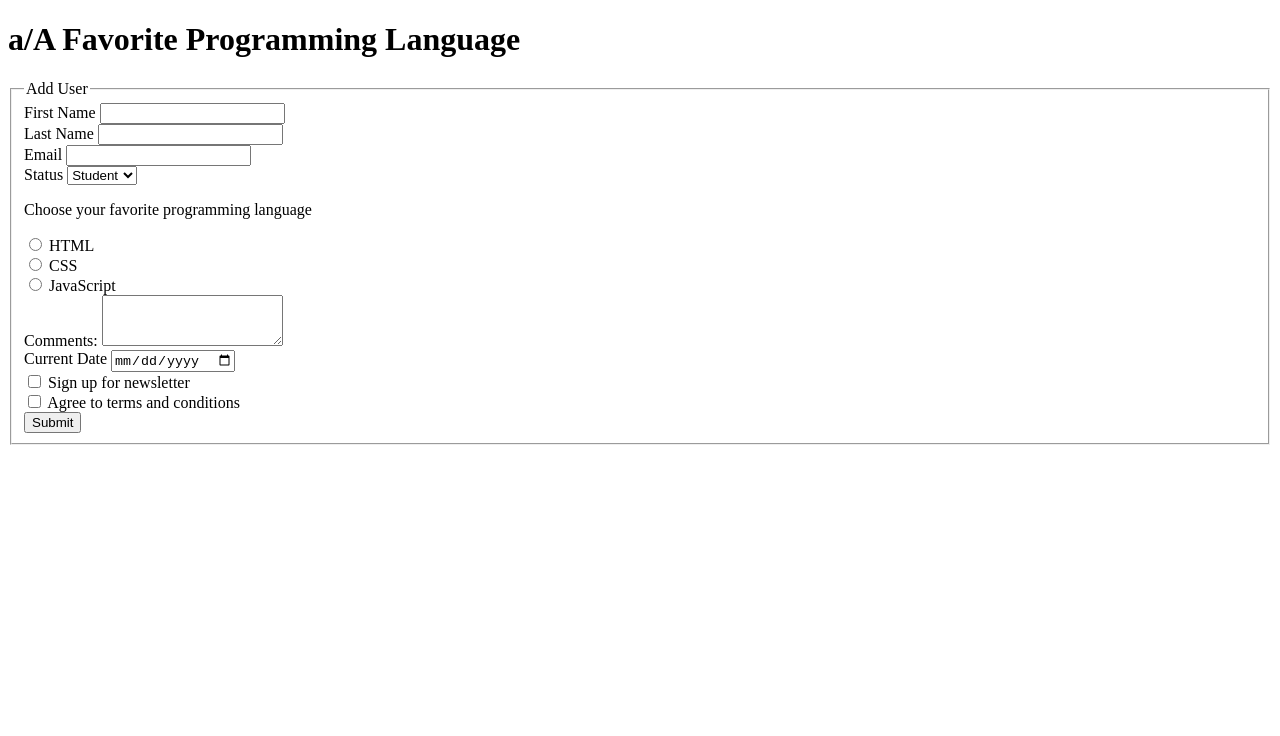
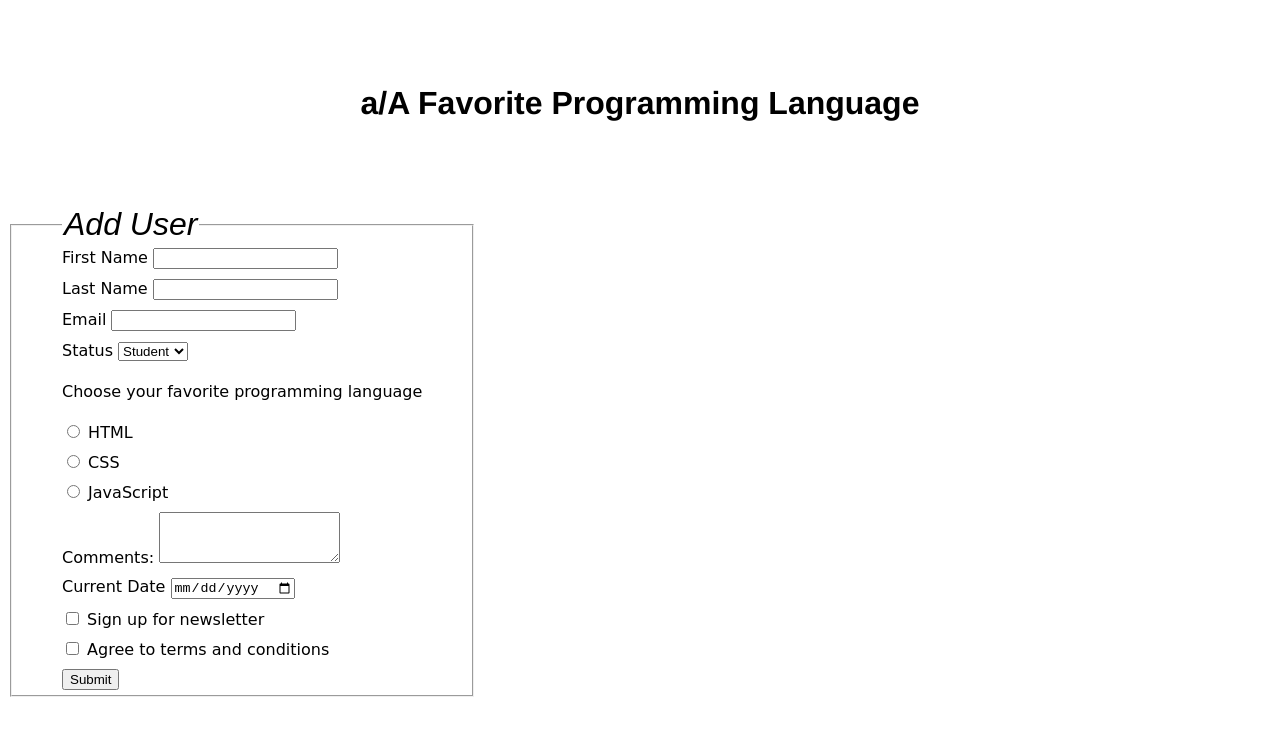
Before and after one commit to johansdll/HTML-FORMS, a plain HTML site: page index.html in a window 1280 px wide. Drawn offline with Linux system fonts and the light colour scheme.

Commit message:
added css file

```diff
--- a/index.html
+++ b/index.html
@@ -3,6 +3,7 @@
     <head>
         <meta charset="utf-8">
         <title>AppAcademy HTML Form</title>
+        <link rel="stylesheet" href="main.css">
     </head>
     <body>
         <h1>a/A Favorite Programming Language</h1>
--- /dev/null
+++ b/main.css
@@ -0,0 +1,30 @@
+h1 {
+    font-family: 'Franklin Gothic Medium', 'Arial Narrow', Arial, sans-serif;
+    text-align: center;
+    padding: 5% 0px;
+
+
+}
+
+fieldset {
+
+    display: inline-block;
+    margin: 0px center;
+    padding: 0px 50px;
+}
+
+legend {
+    font-style: italic;
+    font-family: fantasy;
+    font-size: 2em;
+}
+
+div {
+    font-family: cursive;
+    padding: 5px 0px;
+
+}
+
+p {
+    font-family: cursive;
+}
```
